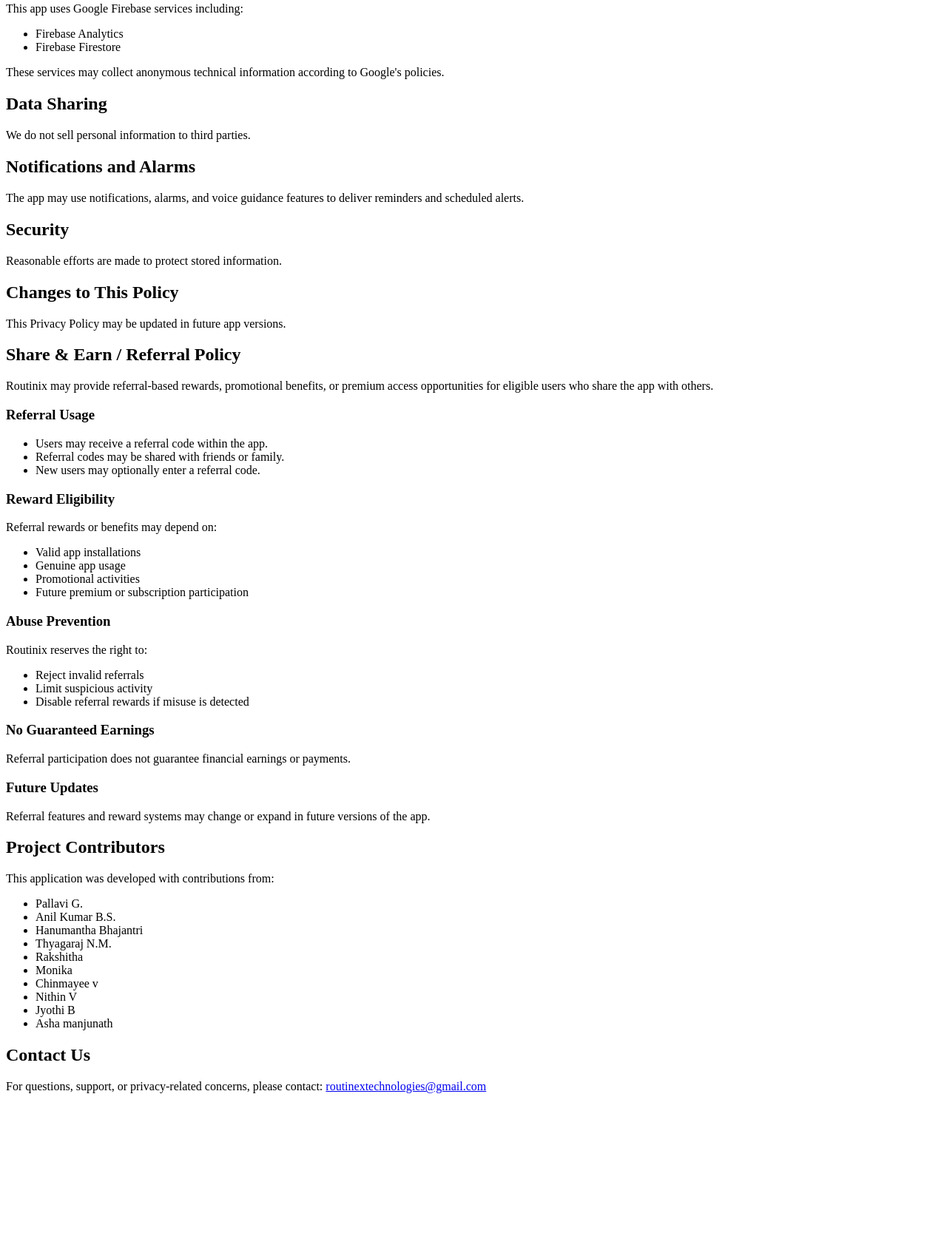
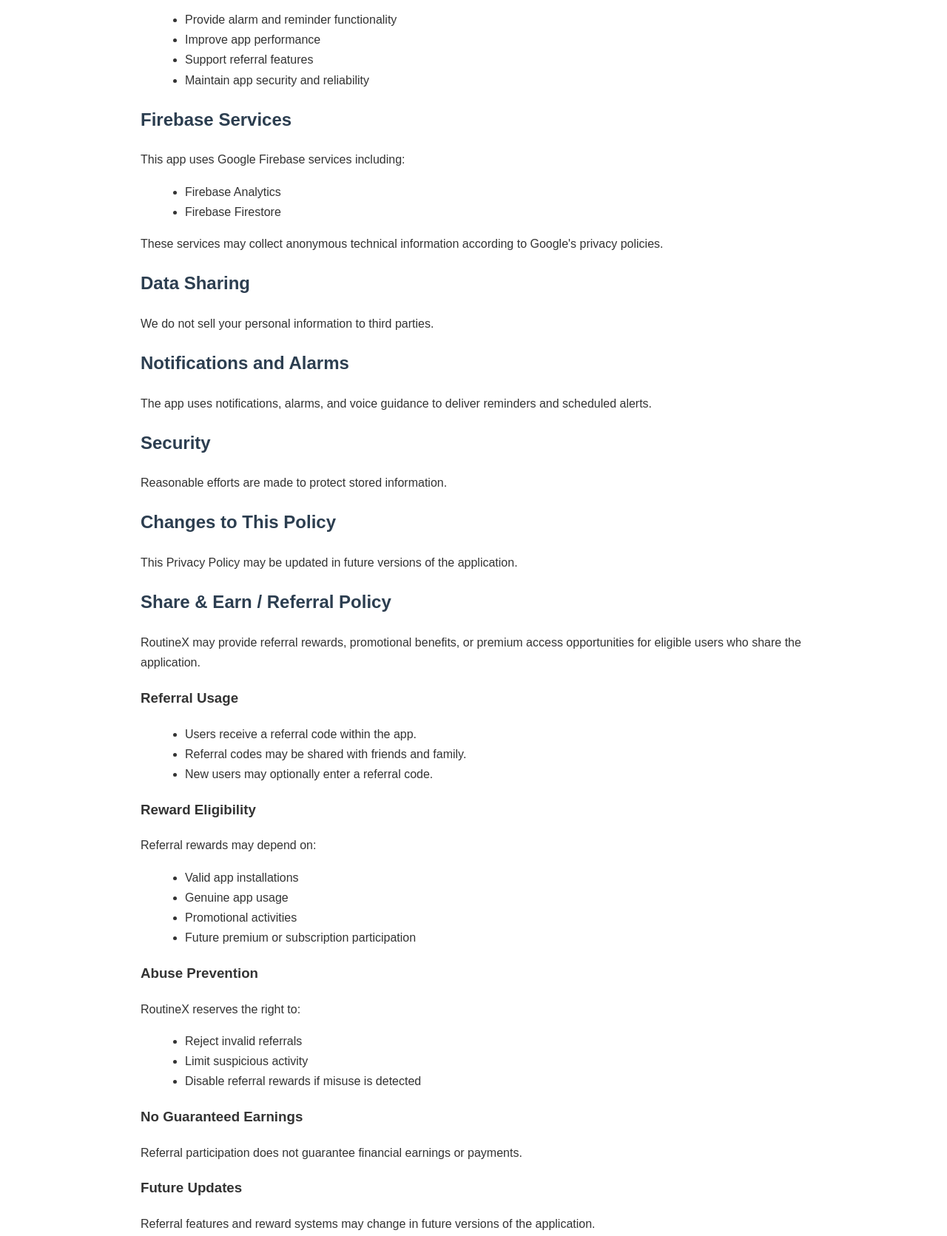
Before and after one commit to routinextechnologies-ai/My-Routine-Planner, a plain HTML site: page index.html in a window 1280 px wide. Shown: the part 525-2196 px from the top of the page at 74% size. Before the commit the page ends 2019 px from the top, so only its background shows below. Drawn offline with Linux system fonts and the light colour scheme.

Commit message:
Update index.html

```diff
--- a/index.html
+++ b/index.html
@@ -2,15 +2,44 @@
 <html lang="en">
 <head>
 <meta charset="UTF-8">
-    <title>Privacy Policy & Referral Policy - My Routine Planner</title>
+<meta name="viewport" content="width=device-width, initial-scale=1.0">
+<title>Privacy Policy - My Routine Planner</title>
+
+<style>
+body{
+    font-family: Arial, Helvetica, sans-serif;
+    max-width:900px;
+    margin:auto;
+    padding:30px;
+    line-height:1.7;
+    color:#333;
+}
+h1,h2{
+    color:#2c3e50;
+}
+ul{
+    margin-left:20px;
+}
+.footer{
+    margin-top:40px;
+    font-size:14px;
+    color:#666;
+}
+</style>
 </head>
+
 <body>
 
 <h1>Privacy Policy – My Routine Planner</h1>
-    <p>My Routine Planner respects your privacy and is committed to protecting your personal information.</p>
+
+<p>
+My Routine Planner respects your privacy and is committed to protecting your personal information.
+</p>
 
 <h2>Information We Collect</h2>
+
 <p>The app may collect:</p>
+
 <ul>
 <li>Device identifiers</li>
 <li>Referral information</li>
@@ -20,7 +49,9 @@
 </ul>
 
 <h2>How We Use Information</h2>
+
 <p>We use the information to:</p>
+
 <ul>
 <li>Provide alarm and reminder functionality</li>
 <li>Improve app performance</li>
@@ -29,37 +60,62 @@
 </ul>
 
 <h2>Firebase Services</h2>
-    <p>This app uses Google Firebase services including:</p>
+
+<p>
+This app uses Google Firebase services including:
+</p>
+
 <ul>
 <li>Firebase Analytics</li>
 <li>Firebase Firestore</li>
 </ul>
-    <p>These services may collect anonymous technical information according to Google's policies.</p>
+
+<p>
+These services may collect anonymous technical information according to Google's privacy policies.
+</p>
 
 <h2>Data Sharing</h2>
-    <p>We do not sell personal information to third parties.</p>
+
+<p>
+We do not sell your personal information to third parties.
+</p>
 
 <h2>Notifications and Alarms</h2>
-    <p>The app may use notifications, alarms, and voice guidance features to deliver reminders and scheduled alerts.</p>
+
+<p>
+The app uses notifications, alarms, and voice guidance to deliver reminders and scheduled alerts.
+</p>
 
 <h2>Security</h2>
-    <p>Reasonable efforts are made to protect stored information.</p>
+
+<p>
+Reasonable efforts are made to protect stored information.
+</p>
 
 <h2>Changes to This Policy</h2>
-    <p>This Privacy Policy may be updated in future app versions.</p>
 
-    <h2>Share & Earn / Referral Policy</h2>
-    <p>Routinix may provide referral-based rewards, promotional benefits, or premium access opportunities for eligible users who share the app with others.</p>
+<p>
+This Privacy Policy may be updated in future versions of the application.
+</p>
+
+<h2>Share &amp; Earn / Referral Policy</h2>
+
+<p>
+RoutineX may provide referral rewards, promotional benefits, or premium access opportunities for eligible users who share the application.
+</p>
 
 <h3>Referral Usage</h3>
+
 <ul>
-        <li>Users may receive a referral code within the app.</li>
-        <li>Referral codes may be shared with friends or family.</li>
+<li>Users receive a referral code within the app.</li>
+<li>Referral codes may be shared with friends and family.</li>
 <li>New users may optionally enter a referral code.</li>
 </ul>
 
 <h3>Reward Eligibility</h3>
-    <p>Referral rewards or benefits may depend on:</p>
+
+<p>Referral rewards may depend on:</p>
+
 <ul>
 <li>Valid app installations</li>
 <li>Genuine app usage</li>
@@ -68,7 +124,9 @@
 </ul>
 
 <h3>Abuse Prevention</h3>
-    <p>Routinix reserves the right to:</p>
+
+<p>RoutineX reserves the right to:</p>
+
 <ul>
 <li>Reject invalid referrals</li>
 <li>Limit suspicious activity</li>
@@ -76,13 +134,21 @@
 </ul>
 
 <h3>No Guaranteed Earnings</h3>
-    <p>Referral participation does not guarantee financial earnings or payments.</p>
+
+<p>
+Referral participation does not guarantee financial earnings or payments.
+</p>
 
 <h3>Future Updates</h3>
-    <p>Referral features and reward systems may change or expand in future versions of the app.</p>
+
+<p>
+Referral features and reward systems may change in future versions of the application.
+</p>
 
 <h2>Project Contributors</h2>
+
 <p>This application was developed with contributions from:</p>
+
 <ul>
 <li>Pallavi G.</li>
 <li>Anil Kumar B.S.</li>
@@ -90,14 +156,28 @@
 <li>Thyagaraj N.M.</li>
 <li>Rakshitha</li>
 <li>Monika</li>
-        <li>Chinmayee v</li>
-        <li>Nithin V</li>
-        <li>Jyothi B</li>
-        <li>Asha manjunath</li>
+<li>Chinmayee V.</li>
+<li>Nithin V.</li>
+<li>Jyothi B.</li>
+<li>Asha Manjunath</li>
 </ul>
 
 <h2>Contact Us</h2>
-    <p>For questions, support, or privacy-related concerns, please contact: <a href="mailto:routinextechnologies@gmail.com">routinextechnologies@gmail.com</a></p>
+
+<p>
+For questions, support, or privacy-related concerns, please contact:
+</p>
+
+<p>
+<b>Email:</b><br>
+routinextechnologies@gmail.com
+</p>
+
+<hr>
+
+<div class="footer">
+Last Updated: July 2026
+</div>
 
 </body>
 </html>
```
Lines whose indentation alone changed are shown as unchanged.
